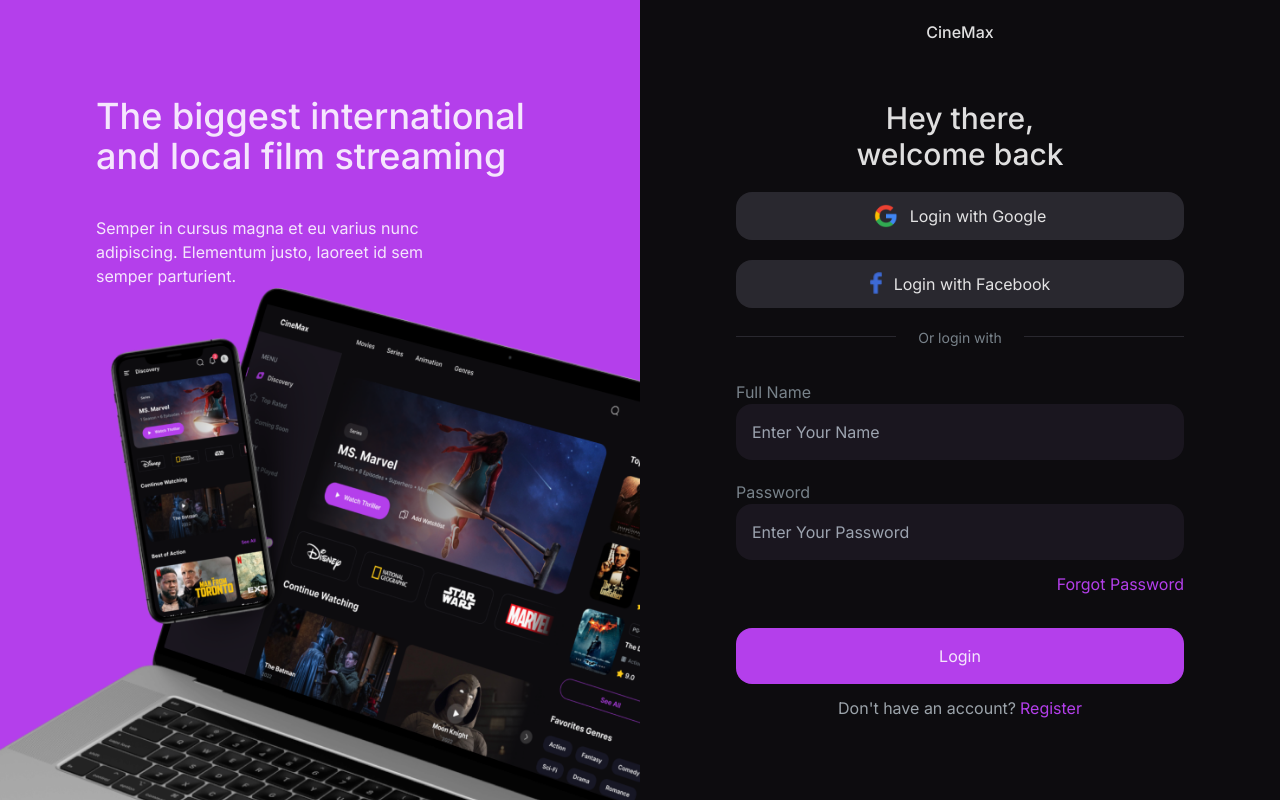
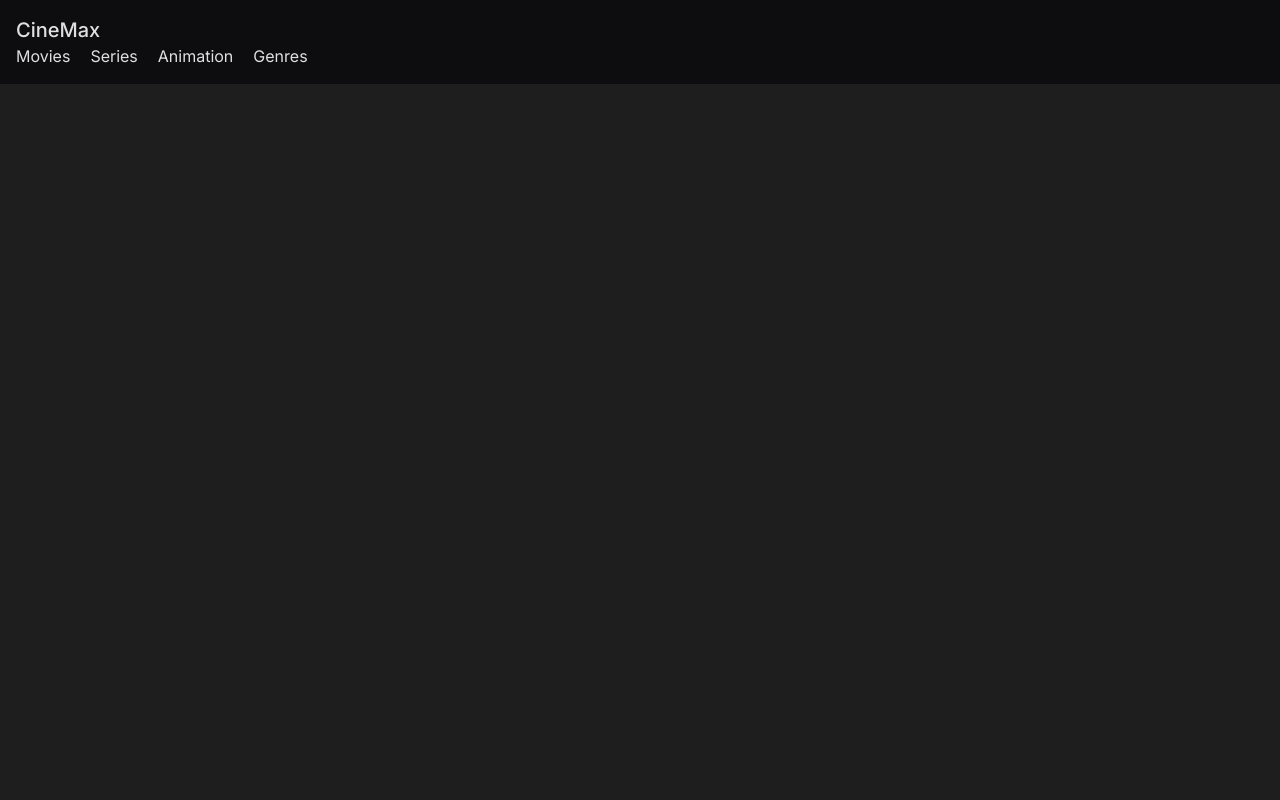
Before and after one commit to BerkantKazangirler/movie-design, a React (Vite) app: page /toprated in a window 1280 px wide. Built offline with nearby package versions, Linux system fonts and the light colour scheme.

Commit message:
fix: input & button components

```diff
--- a/src/components/button/button.tsx
+++ b/src/components/button/button.tsx
@@ -7,17 +7,22 @@ interface ButtonProps extends React.HTMLAttributes<HTMLButtonElement> {
   withIcon?: boolean;
   variant?: "purple" | "line-dark";
   margin?: string;
+  buttontype?: "submit" | "button" | "reset";
   padding?: "small" | "normal" | "large";
+  required?: "true" | "false";
 }
 function Button({
   children,
+  required,
   withIcon = false,
   variant = "purple",
   margin = "0",
   padding = "small",
+  buttontype,
 }: ButtonProps) {
   return (
     <button
+      type={buttontype}
       className={classname("rounded-2xl", {
         //   "bg-main-primary": variant === "purple",
         // Eğer varitant'ı purple ise bg-main-primary'ı yap
@@ -29,6 +34,10 @@ function Button({
         "p-2": padding == "small",
         "p-3": padding == "normal",
         "p-4": padding == "large",
+        //  none: buttontype == "normal",
+        // sumbit: buttontype == "sumbit",
+        // reset: buttontype == "reset",
+        "required:": required == "true",
       })}
     >
       {children}
--- a/src/components/input/input.tsx
+++ b/src/components/input/input.tsx
@@ -1,19 +1,41 @@
-interface Props {
-  placeholder: string;
-  rounded: string;
+import React from "react";
+import classname from "classnames";
+interface InputProps extends React.HTMLAttributes<HTMLInputElement> {
+  placeholder?: string;
+  rounded?: "xl" | "2xl" | "3xl";
+  required?: "true" | "false";
+  maxlength?: number;
+  minlength?: number;
+  type?: string;
+  pattern?: string;
+  id?: string;
 }
-// String olduğunu belirtiyoruz rounded-2xl
-
-const Input = ({ placeholder, rounded }: Props) => {
+function Input({
+  required,
+  placeholder,
+  rounded,
+  maxlength,
+  minlength,
+  type,
+  pattern,
+  id,
+}: InputProps) {
   return (
     <input
-      type="text"
-      className={`bg-dark-smooth border-line-dark p-4 ${
-        "rounded-" + rounded
-      } text-grayscale-60`}
+      id={id}
       placeholder={placeholder}
-    />
+      className={classname("bg-dark-smooth border-line-dark p-4", {
+        "required:": required == "true",
+        "rounded-2xl": rounded == "2xl",
+        "rounded-3xl": rounded == "3xl",
+        "rounded-xl": rounded == "xl",
+      })}
+      type={type}
+      pattern={pattern}
+      maxLength={maxlength}
+      minLength={minlength}
+    ></input>
   );
-};
+}
 
 export default Input;
--- a/src/pages/Login.tsx
+++ b/src/pages/Login.tsx
@@ -45,18 +45,37 @@ const Login = ({}) => {
               </span>
               <hr className="w-full h-1 border-line-dark relative mt-2" />
             </div>
+            <form
+              action=""
+              onSubmit={(e) => {
+                e.stopPropagation();
+                e.preventDefault();
+              }}
+            >
               <div className="flex flex-col pt-8">
                 <label htmlFor="name" className="text-grayscale-70 text-start">
                   Full Name
                 </label>
-              <Input placeholder="Enter Your Name" rounded="2xl" />
+                <Input
+                  placeholder="Enter Your Name"
+                  rounded="2xl"
+                  maxlength={32}
+                  minlength={5}
+                  id="name"
+                />
                 <label
                   htmlFor="pass"
                   className="text-grayscale-70 text-start pt-5"
                 >
                   Password
                 </label>
-              <Input placeholder="Enter Your Password" rounded="2xl" />
+                <Input
+                  id="pass"
+                  placeholder="Enter Your Password"
+                  rounded="2xl"
+                  minlength={5}
+                  type="password"
+                />
                 <a href="#" className="text-end text-main-primary pt-3">
                   Forgot Password
                 </a>
@@ -70,6 +89,7 @@ const Login = ({}) => {
                   </a>
                 </span>
               </div>
+            </form>
           </div>
         </div>
       </div>
--- a/src/pages/TopRated.tsx
+++ b/src/pages/TopRated.tsx
@@ -1,77 +1,22 @@
-import googleLogo from "../assets/google.png";
-import facebookLogo from "../assets/facebook.png";
-import mac from "../assets/mac.png";
 import { Button, Input } from "../components";
 import "../App.css";
 
 const TopRated = ({}) => {
   return (
     <>
-      <div className="flex bg-main-primary w-full h-screen overflow-y-hidden">
-        <div className=" w-1/2">
-          <div className="flex flex-col">
-            <div className="flex flex-col gap-10 px-24 pt-24">
-              <span className="text-4xl font-extrabold max-w-100">
-                The biggest international and local film streaming
-              </span>
-              <p className="max-w-96">
-                Semper in cursus magna et eu varius nunc adipiscing. Elementum
-                justo, laoreet id sem semper parturient.
-              </p>
-            </div>
-            <img src={mac} className="w-full" />
+      <div className="flex bg-payment-bg w-full h-screen overflow-y-hidden">
+        <header className="bg-dark-background h-fit w-full p-4 flex flex-row gap-40">
+          <div className="">
+            <span className="text-xl font-bold">CineMax</span>
+            <ul className="flex flex-row gap-5">
+              <li>Movies</li>
+              <li>Series</li>
+              <li>Animation</li>
+              <li>Genres</li>
+            </ul>
           </div>
-        </div>
-        <div className="w-1/2 text-center p-5 px-24 bg-dark-background">
-          <span className="font-extrabold">CineMax</span>
-          <div className="pt-14">
-            <p className="text-3xl font-bold max-w-56 m-auto">
-              Hey there, welcome back
-            </p>
-            <div className="pt-5 gap-5 flex flex-col">
-              <Button withIcon variant="line-dark" padding="normal">
-                <img src={googleLogo} className="w-6 relative mr-3" />
-                Login with Google
-              </Button>
-              <Button withIcon variant="line-dark" padding="normal">
-                <img src={facebookLogo} className="w-3 relative mr-3" />
-                Login with Facebook
-              </Button>
-            </div>
-            <div className="flex flex-row pt-5 gap-3">
-              <hr className="w-full h-1 border-line-dark relative mt-2" />
-              <span className="text-grayscale-70 w-72 text-sm">
-                Or login with
-              </span>
-              <hr className="w-full h-1 border-line-dark relative mt-2" />
-            </div>
-            <div className="flex flex-col pt-8">
-              <label htmlFor="name" className="text-grayscale-70 text-start">
-                Full Name
-              </label>
-              <Input placeholder="Enter Your Name" rounded="2xl" />
-              <label
-                htmlFor="pass"
-                className="text-grayscale-70 text-start pt-5"
-              >
-                Password
-              </label>
-              <Input placeholder="Enter Your Password" rounded="2xl" />
-              <a href="#" className="text-end text-main-primary pt-3">
-                Forgot Password
-              </a>
-              <Button padding="large" margin="8">
-                Login
-              </Button>
-              <span className="mt-3 text-grayscale-60">
-                Don't have an account?
-                <a href="#" className="text-main-primary ml-1">
-                  Register
-                </a>
-              </span>
-            </div>
-          </div>
-        </div>
+          <div></div>
+        </header>
       </div>
     </>
   );
```
Also changed, not shown: src/pages/Payment.tsx (+61 -14 lines), src/assets/Search.png (added). Lines whose indentation alone changed are shown as unchanged.
